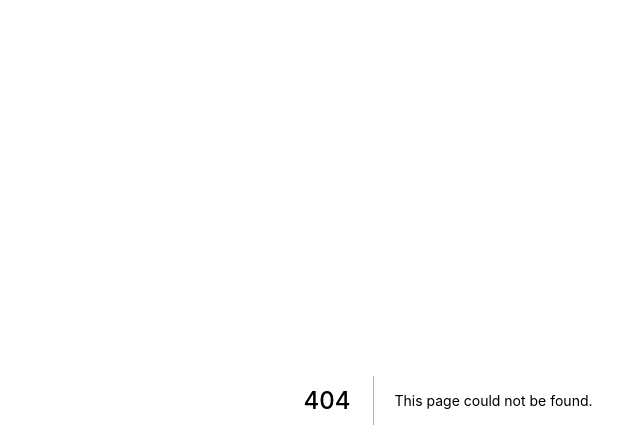
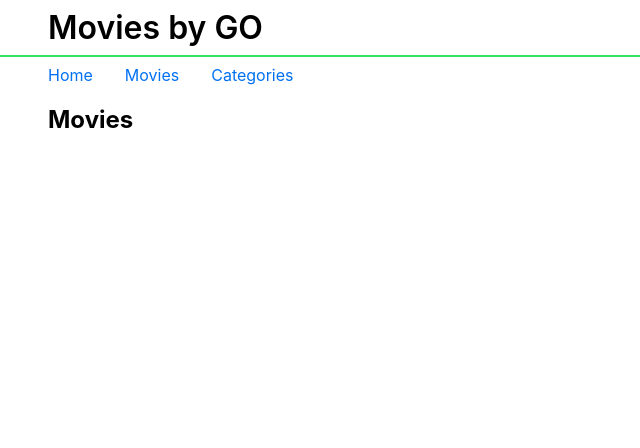
Before and after one commit to josephvano/movies-frontend, a Next.js app: page /movies in a window 1280 px wide. Before the commit this address had no page. Shown: the top 448 px of the page, without its empty margins (192-832 px from the left). Built offline with nearby package versions, Linux system fonts and the light colour scheme.

Commit message:
initial commit

```diff
--- a/package.json
+++ b/package.json
@@ -19,6 +19,7 @@
     "@types/react-dom": "18.0.3",
     "eslint": "8.15.0",
     "eslint-config-next": "12.1.6",
+    "sass": "^1.51.0",
     "typescript": "4.6.4"
   }
 }
--- a/pages/_app.tsx
+++ b/pages/_app.tsx
@@ -1,8 +1,38 @@
 import '../styles/globals.css'
-import type { AppProps } from 'next/app'
+import type {AppProps} from 'next/app'
+import Link            from "next/link";
+import styles          from './app.module.sass';
 
-function MyApp({ Component, pageProps }: AppProps) {
-  return <Component {...pageProps} />
+function MyApp({Component, pageProps}: AppProps) {
+  return (
+    <div className={styles.wrapper}>
+      <header className={styles.header}>
+        <div className={styles.container}>
+          <h1 className={styles.title}>Movies by GO</h1>
+        </div>
+      </header>
+      <nav className={`${styles.container} ${styles.nav}`}>
+        <div className={styles.navItem}>
+          <Link href="/">
+            <a className={styles.link}>Home</a>
+          </Link>
+        </div>
+        <div className={styles.navItem}>
+          <Link href="/movies">
+            <a className={styles.link}>Movies</a>
+          </Link>
+        </div>
+        <div className={styles.navItem}>
+          <Link href="/categories">
+            <a className={styles.link}>Categories</a>
+          </Link>
+        </div>
+      </nav>
+      <div className={styles.container}>
+        <Component {...pageProps} />
+      </div>
+    </div>
+  )
 }
 
 export default MyApp
--- /dev/null
+++ b/pages/app.module.sass
@@ -0,0 +1,30 @@
+$primary-color: #34e35f
+$link-color: #0070f3
+
+.wrapper
+
+.container
+  margin: 0 auto
+  width: 800px
+
+.title
+  font-weight: 600
+  font-size: 2rem
+  margin: .5rem 0
+
+.header
+  border-bottom: solid 2px $primary-color
+
+
+.nav
+  display: flex
+  justify-content: flex-start
+  align-items: center
+  gap: 2rem
+  margin-top: .5rem
+  margin-bottom: .5rem
+
+.navItem
+
+.link
+  color: $link-color
--- /dev/null
+++ b/pages/movies/index.tsx
@@ -0,0 +1,12 @@
+import {NextPage} from "next";
+import {Fragment} from "react";
+
+const Movies: NextPage = () => {
+  return (
+    <Fragment>
+      <h2>Movies</h2>
+    </Fragment>
+  )
+}
+
+export default Movies;
--- a/styles/Home.module.css
+++ b/styles/Home.module.css
@@ -1,3 +1,8 @@
+.link {
+  font-weight: 800;
+  color: #0070f3;
+}
+
 .container {
   padding: 0 2rem;
 }
```
Also changed, not shown: pages/categories/index.tsx (added, +12 -0 lines), pages/index.tsx (+7 -8 lines), 2 other files (tests, documents, lock files or other folders).
